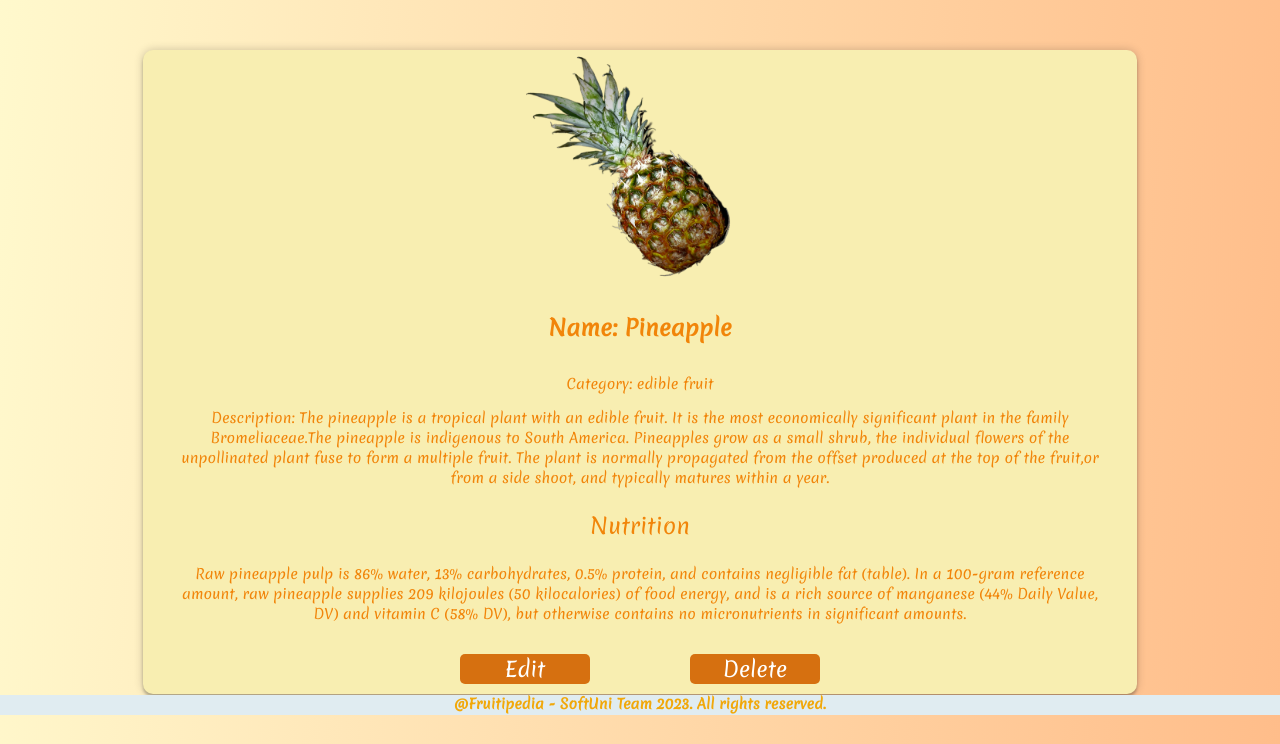
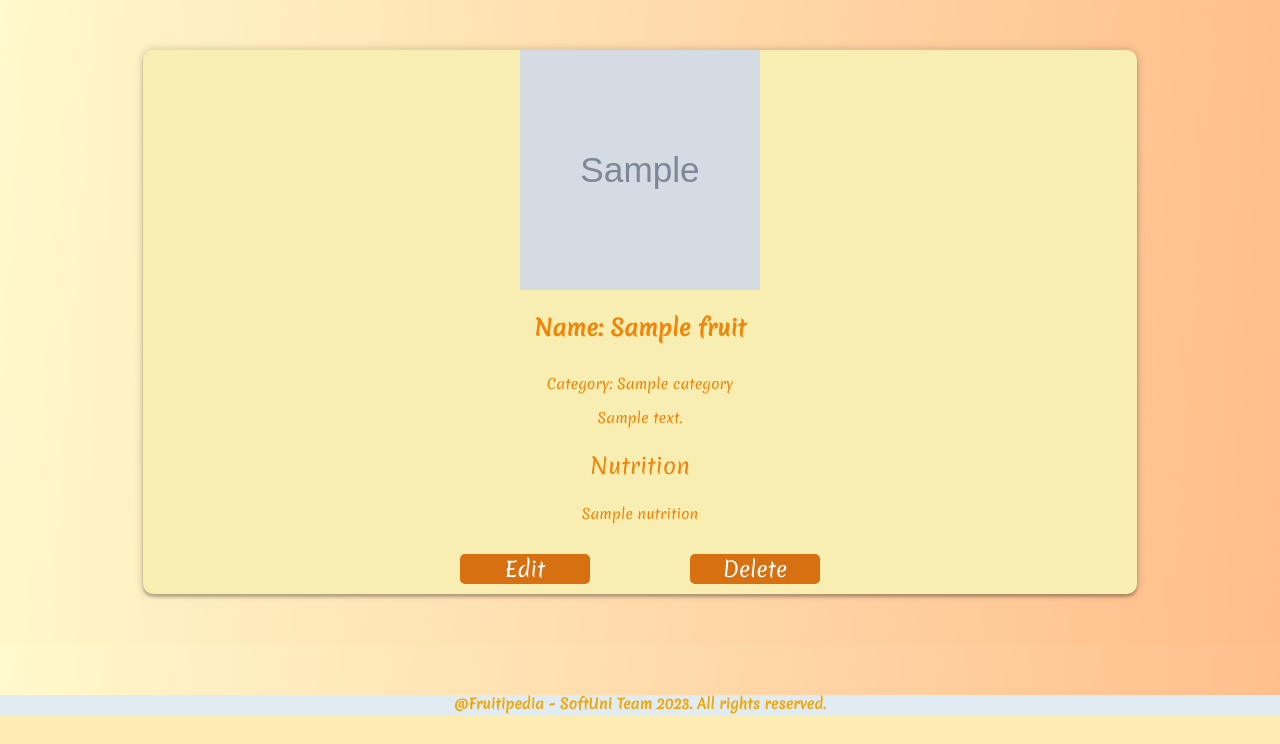
Before and after one commit to AlexandarEfremov/django_project, a Django app: template fruitipediaApp/templates/fruits/details-fruit.html in a window 1280 px wide. Shown: the part 85-829 px from the top of the page. After the commit the page ends 800 px from the top, so only its background shows below. Run offline with Django 3.2, Linux system fonts and the light colour scheme; the template is opened without the code that fills it: most values are stand-ins (such as "Sample title", 1, 10 or a date in 2020); grey boxes marked "Sample" are stand-in pictures.

Commit message:
08.08.2024

```diff
--- a/fruitipediaApp/fruitipediaApp/fruits/models.py
+++ b/fruitipediaApp/fruitipediaApp/fruits/models.py
@@ -7,6 +7,9 @@ class Category(models.Model):
         max_length=100,
         unique=True,
     )
+
+    def __str__(self):
+        return self.name
 
 
 class Fruit(models.Model):
--- a/fruitipediaApp/fruitipediaApp/fruits/views.py
+++ b/fruitipediaApp/fruitipediaApp/fruits/views.py
@@ -31,7 +31,11 @@ def edit_view(request, pk):
 
 
 def details_view(request, pk):
-    return render(request, 'fruits/details-fruit.html')
+    fruit = Fruit.objects.get(pk=pk)
+    context = {
+        "fruit": fruit
+    }
+    return render(request, 'fruits/details-fruit.html', context)
 
 
 def delete_view(request, pk):
--- a/fruitipediaApp/templates/common/dashboard.html
+++ b/fruitipediaApp/templates/common/dashboard.html
@@ -12,7 +12,7 @@
             <!-- fruit description -->
             <p class="description">{{ fruit.description|truncatechars:10 }}</p>
             <!-- fruit details button -->
-            <a class="details-btn" href="#">More Info</a>
+            <a class="details-btn" href="{% url 'delete_fruit' fruit.pk %}">More Info</a>
         </div>
     {% endfor %}
     </section>
--- a/fruitipediaApp/templates/fruits/details-fruit.html
+++ b/fruitipediaApp/templates/fruits/details-fruit.html
@@ -5,35 +5,23 @@
         <!-- fruit image -->
         <img
                 id="details-img"
-                src="/static/images/fruit 1.png"
+                src="{{ fruit.image_url }}"
                 alt="example1"
         />
         <!-- fruit name -->
-        <p id="details-title">Name: Pineapple</p>
+        <p id="details-title">Name: {{ fruit.name }}</p>
         <div id="info-wrapper">
             <div id="details-description">
-                <p id="category">Category: edible fruit</p>
+                <p id="category">Category: {{ fruit.category.name }}</p>
                 <!-- fruit description -->
                 <p>
-                    Description: The pineapple is a tropical plant with an edible
-                    fruit. It is the most economically significant plant in the
-                    family Bromeliaceae.The pineapple is indigenous to South
-                    America. Pineapples grow as a small shrub, the individual
-                    flowers of the unpollinated plant fuse to form a multiple
-                    fruit. The plant is normally propagated from the offset
-                    produced at the top of the fruit,or from a side shoot, and
-                    typically matures within a year.
+                    {{ fruit.description }}
                 </p>
                 <!-- fruit nutrition -->
                 <p id="nutrition">Nutrition</p>
                 <!-- fruit nutrition details -->
                 <p id="details-nutrition">
-                    Raw pineapple pulp is 86% water, 13% carbohydrates, 0.5%
-                    protein, and contains negligible fat (table). In a 100-gram
-                    reference amount, raw pineapple supplies 209 kilojoules (50
-                    kilocalories) of food energy, and is a rich source of
-                    manganese (44% Daily Value, DV) and vitamin C (58% DV), but
-                    otherwise contains no micronutrients in significant amounts.
+                    {{ fruit.nutrition }}
                 </p>
             </div>
 
```
